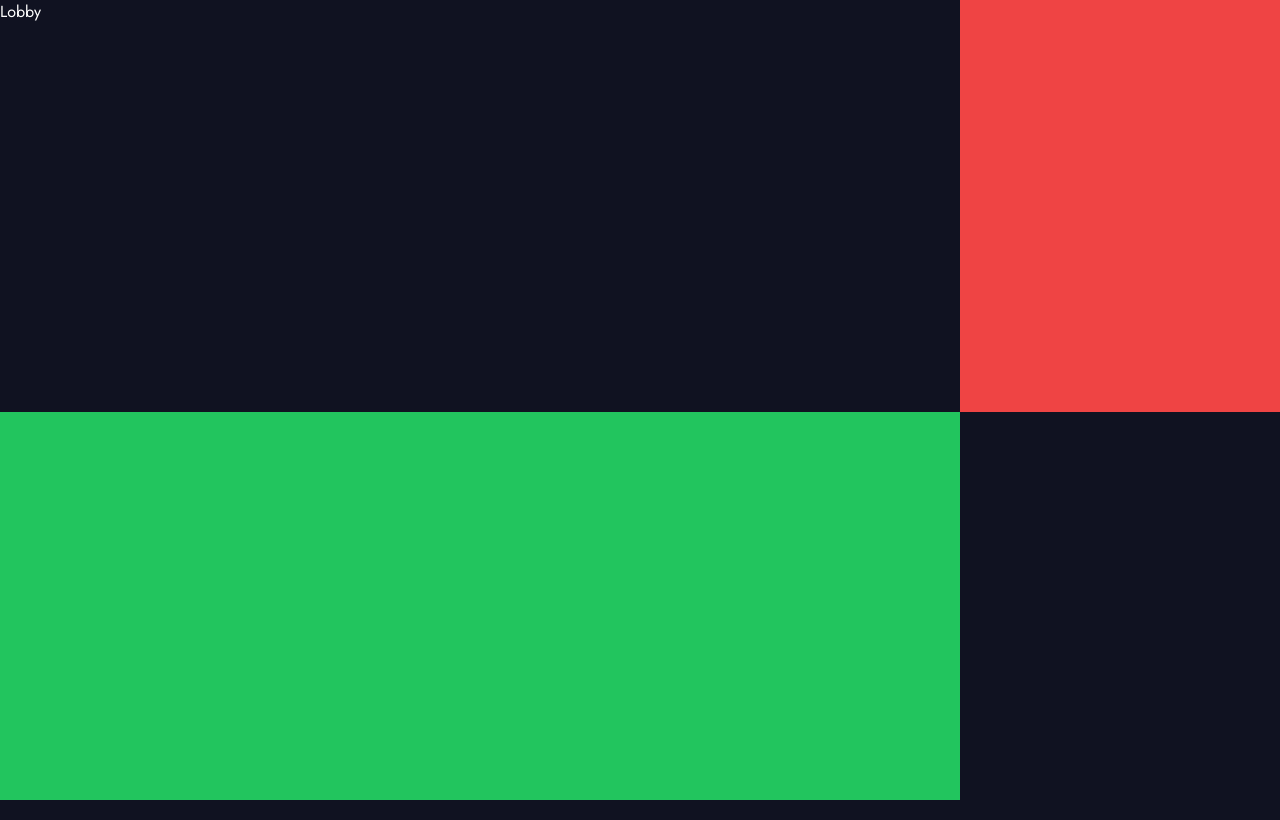
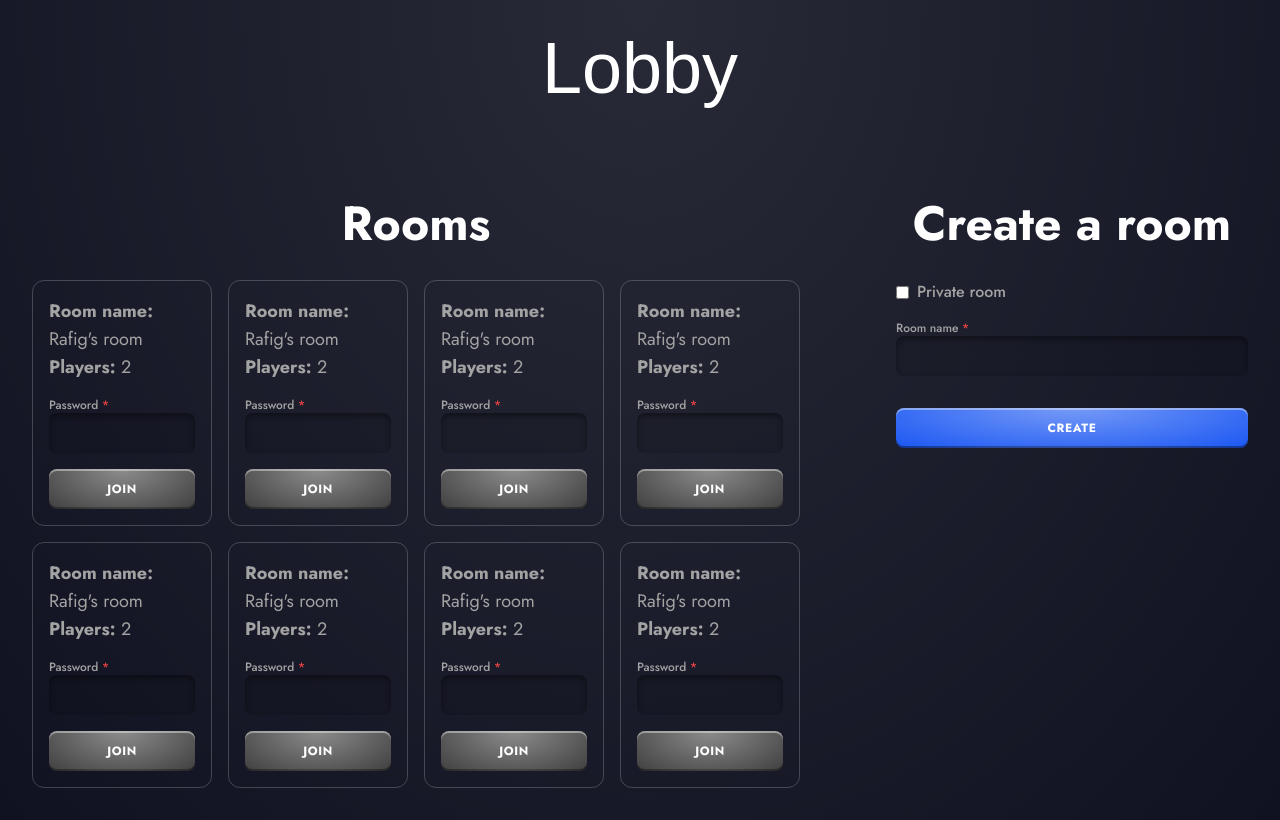
Before and after one commit to revan480/MindGame_Front, a React (Vite) app: page /lobby in a window 1280 px wide. Built offline with nearby package versions, Linux system fonts and the light colour scheme; a web font is replaced by a local one.

Commit message:
additions

```diff
--- a/src/components/UI/InputField.jsx
+++ b/src/components/UI/InputField.jsx
@@ -28,15 +28,13 @@ const InputField = ({
         id={name}
         type={type}
         placeholder={placeholder}
-        {...register(name, {
-          onChange: (e) => {
-            !!onChange && onChange(e);
-          },
-        })}
+        {...register(name)}
         className={twMerge(
           `${
-            errorMsg ? "bg-red-500 bg-opacity-20" : "bg-darkener-100"
-          } p-3 text-neutral-500 text-xs font-bold rounded-lg shadow-[inset_0px_3px_6px_rgba(0,0,0,.4)]`,
+            errorMsg
+              ? "bg-red-500 bg-opacity-20"
+              : "bg-darkener-100 hover:bg-darkener-200 focus:bg-darkener-200 duration-300"
+          } p-3 text-neutral-500 text-xs font-bold rounded-lg shadow-[inset_0px_3px_6px_rgba(0,0,0,.4)] autoc`,
           inputClassName
         )}
       />
--- a/src/pages/Lobby/Lobby.jsx
+++ b/src/pages/Lobby/Lobby.jsx
@@ -1,13 +1,55 @@
-import React from "react";
+import { useEffect } from "react";
+import { useForm } from "react-hook-form";
+import Button from "../../components/UI/Button";
+import InputField from "../../components/UI/InputField";
+import Room from "./Room";
+
+const headerStyles = "text-5xl font-bold text-center mb-8";
+const containerStyles = "p-8";
 
 const Lobby = () => {
+  const { register, handleSubmit, watch } = useForm();
+
+  const createRoom = (data) => {};
+
   return (
-    <div className={`w-full min-h-screen grid grid-cols-[3fr,1fr]`}>
+    <div
+      className={`w-full min-h-screen grid grid-cols-[2fr,1fr] gap-8 grid-rows-[auto,1fr] bg-gradient-radial-at-top from-lightener-100 to-transparent`}
+    >
       {/* title */}
-      <h1 className={``}>Lobby</h1>
+      <h1 className={`col-span-2 font-Rubik text-7xl text-center py-8`}>Lobby</h1>
 
-      <div className={`bg-red-500`}></div>
-      <div className={`bg-green-500`}></div>
+      {/* rooms */}
+      <div className={`${containerStyles}`}>
+        <h2 className={headerStyles}>Rooms</h2>
+        <div className="grid grid-cols-4 gap-4">
+          {[1, 2, 3, 4, 5, 6, 7, 8].map((room, index) => (
+            <Room key={index} room={room} />
+          ))}
+        </div>
+      </div>
+
+      {/* create */}
+      <div className={`${containerStyles}`}>
+        <h2 className={headerStyles}>Create a room</h2>
+        <form onSubmit={handleSubmit(createRoom)} className="flex flex-col gap-4">
+          {/* privacy checker */}
+          <div className="flex items-center w-fit">
+            <input type="checkbox" {...register("private")} id="private" className="cursor-pointer accent-blue-500" />
+            <label htmlFor="private" className="font-medium cursor-pointer pl-2">
+              Private room
+            </label>
+          </div>
+
+          <InputField register={register} name="name" label="Room name" required />
+
+          {watch("private") && (
+            <InputField register={register} name="password" label="Room password" type="password" required />
+          )}
+
+          <Button>Create</Button>
+        </form>
+      </div>
     </div>
   );
 };
--- a/src/pages/Lobby/Room.jsx
+++ b/src/pages/Lobby/Room.jsx
@@ -1,7 +1,32 @@
 import React from "react";
+import { useForm } from "react-hook-form";
+import Button from "../../components/UI/Button";
+import InputField from "../../components/UI/InputField";
 
-const Room = () => {
-  return <div>Room</div>;
+const Room = ({ room }) => {
+  const { register, handleSubmit } = useForm();
+
+  const joinRoom = (data) => {};
+
+  return (
+    <div className="w-full border border-lightener-200 rounded-xl hover:border-lightener-400 duration-300 flex flex-col p-4">
+      <Content title="Room name" text="Rafig's room" />
+      <Content title="Players" text="2" />
+
+      <form onSubmit={handleSubmit(joinRoom)} className="mt-4 flex flex-col">
+        <InputField register={register} label="Password" name="password" required />
+        <Button className="bg-neutral-700">Join</Button>
+      </form>
+    </div>
+  );
+};
+
+const Content = ({ title, text }) => {
+  return (
+    <p className="text-lg">
+      <span className="font-bold">{title}:</span> {text}
+    </p>
+  );
 };
 
 export default Room;
```
